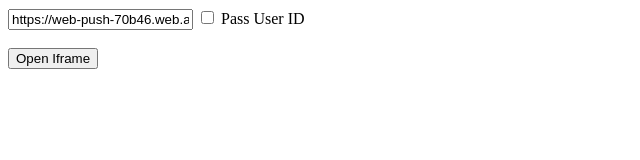
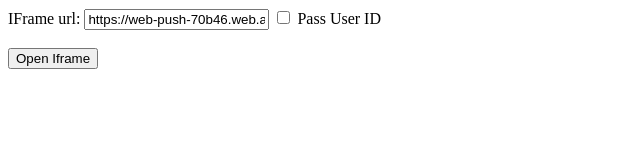
Before and after one commit to koponirov/test, a plain HTML site: page index.html in a window 1280 px wide. Shown: the whole page, without its empty margins (0-640 px from the left). Drawn offline with Linux system fonts and the light colour scheme.

Commit message:
Update index.html

```diff
--- a/index.html
+++ b/index.html
@@ -6,6 +6,7 @@
   <title>Open Iframe</title>
 </head>
 <body>
+<label for="urlInput">IFrame url:</label>
 <input type="text" id="urlInput" placeholder="Enter URL for iframe" value="https://web-push-70b46.web.app/">
 <label>
   <input type="checkbox" id="passUserIdCheckbox" onchange="toggleUserIdInput()">
```
